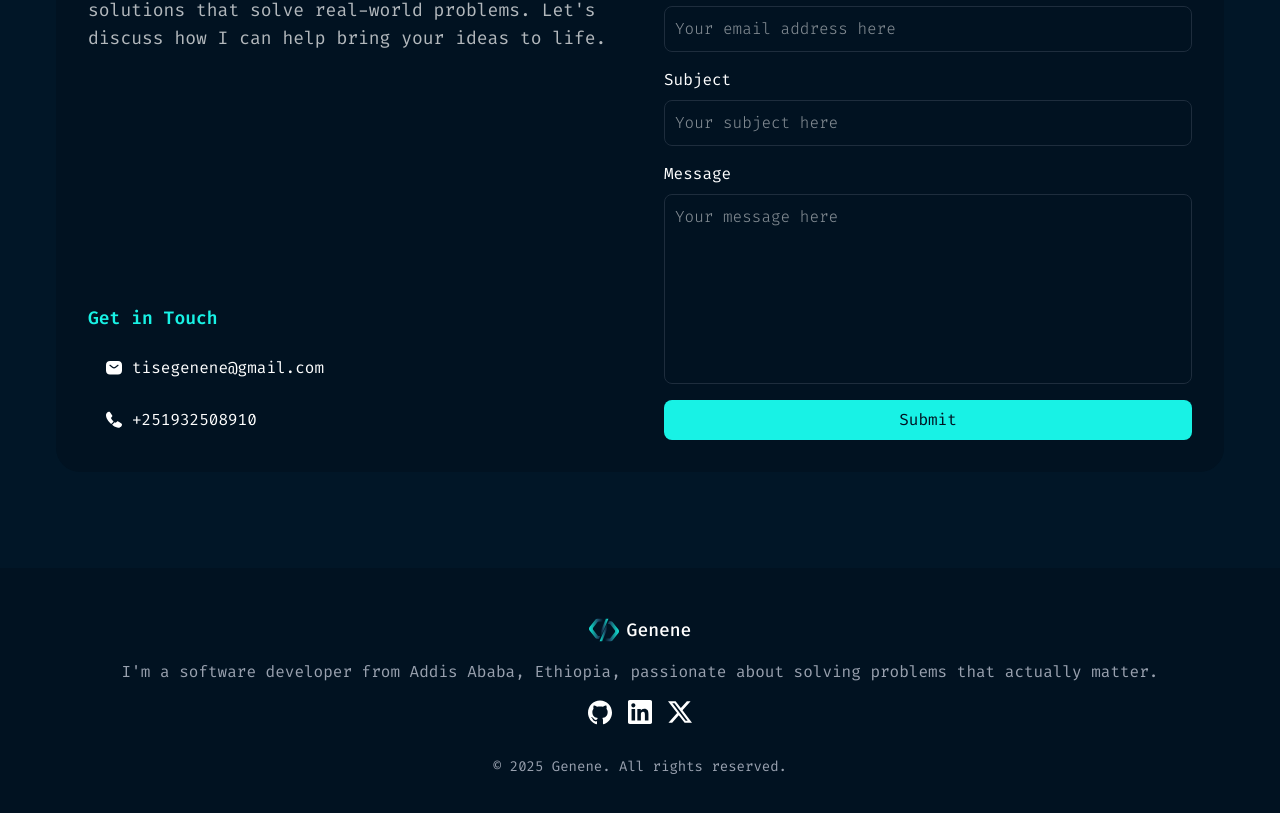
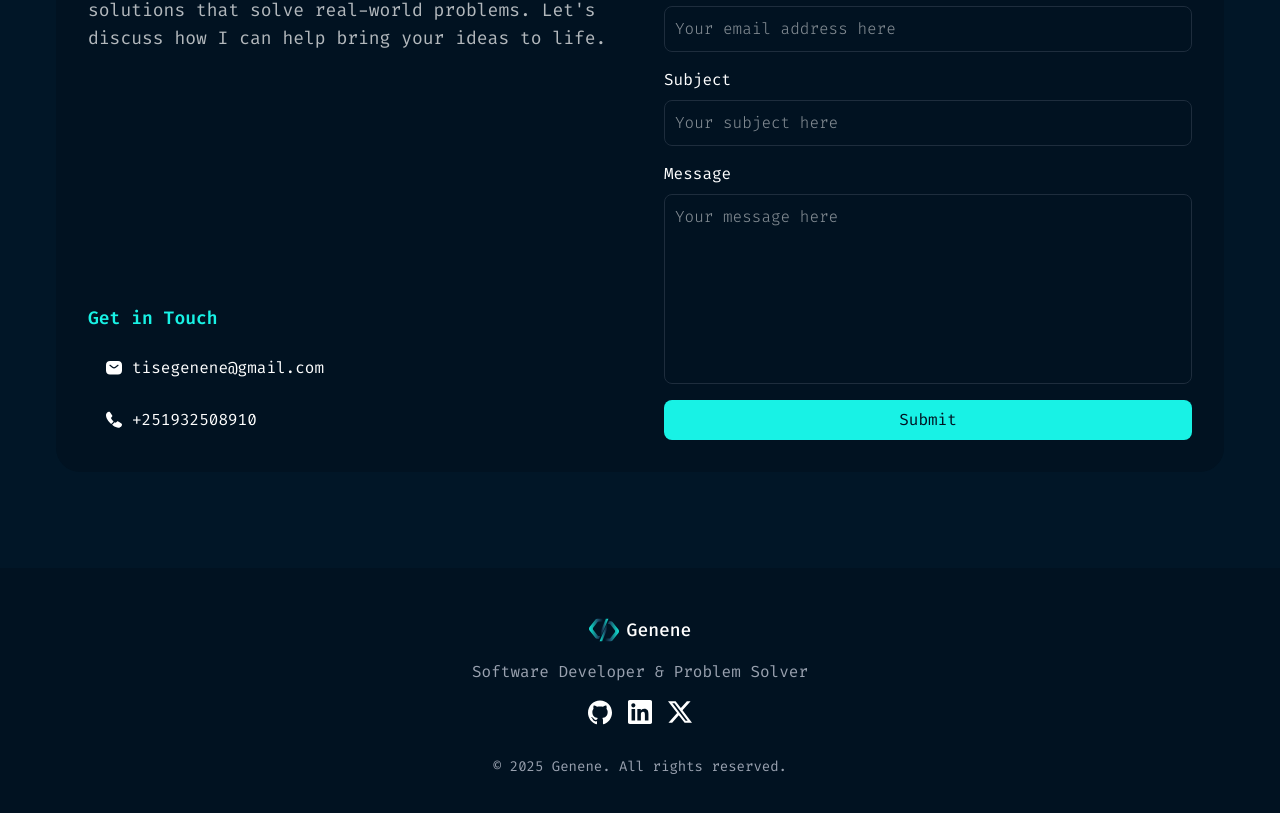
Before and after one commit to tise-genene/folio_genenetise, a Next.js app: page / in a window 1280 px wide. Shown: the part 4443-5256 px from the top of the page. Built offline with nearby package versions, Linux system fonts and the light colour scheme; no server answers.

Commit message:
small fix on footer

```diff
--- a/src/components/Footer/Footer.tsx
+++ b/src/components/Footer/Footer.tsx
@@ -16,7 +16,7 @@ const Footer = () => {
           <span className="text-neutral text-lg font-medium">Genene</span>
         </h5>
         <p className="text-tertiary-content mb-4">
-          I'm a software developer from Addis Ababa, Ethiopia, passionate about solving problems that actually matter.
+          Software Developer & Problem Solver
         </p>
         <div className="flex gap-4">
           {socials.map((item, index) => (
```
